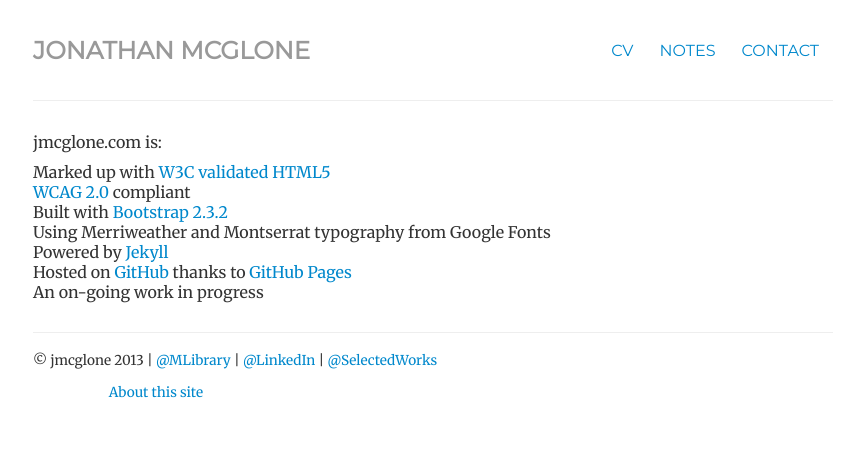
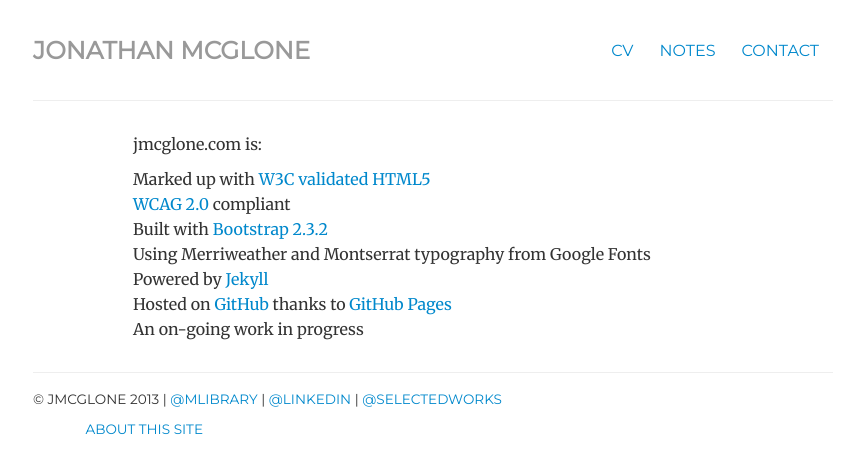
Before and after one commit to jmcglone/jmcglone.github.io, a Jekyll site: the page built from about/index.html, in a window 1280 px wide. Shown: the top 473 px of the page, without its empty margins (207-1071 px from the left). Built offline with Jekyll 4.4.1, drawn with Linux system fonts in a browser that asks for light colours; nearby versions of some CDN libraries.

Commit message:
footer use montserrat, margins to about, line height for lists on notes and about page

```diff
--- a/css/style.css
+++ b/css/style.css
@@ -4,7 +4,7 @@
 body { padding-top: 20px; padding-bottom: 40px; font-family: 'Merriweather', Georgia, Times; font-size: 16px; }
 
 /* Masthead */
-.masthead { font-family: 'Montserrat', Helvetica, sans-serif; text-transform: uppercase;}
+.masthead, .footer { font-family: 'Montserrat', Helvetica, sans-serif; text-transform: uppercase;}
 
 /* Navigation */
 .nav { margin-top: 4px; }
@@ -29,9 +29,10 @@ h3.muted a:hover { text-decoration: none; color: #0088cc; }
 /* Notes */
 .notelist { width: 600px; margin: 0 auto; }
 ul.listnotes { margin: 0 auto; }
+ul.listnotes li {line-height: 30px; }
 
 /* Note */
-.note, .contact { width: 600px; margin: 0 auto; line-height: 25px; }
+.note, .contact, .about { width: 600px; margin: 0 auto; line-height: 25px; }
 .note h2.date { font-size: 24.5px; font-weight: 300; font-style: italic; }
 
 /* CV */
@@ -44,3 +45,6 @@ ul.listnotes { margin: 0 auto; }
 iframe h1.ss-form-title { display: none; }
 iframe .ss-footer { display: none; }
 iframe {font-family: 'Merriweather', Georgia, Times; font-size: 16px;}
+
+/* About */
+.about ul.unstyled li { line-height: 25px; }
```
